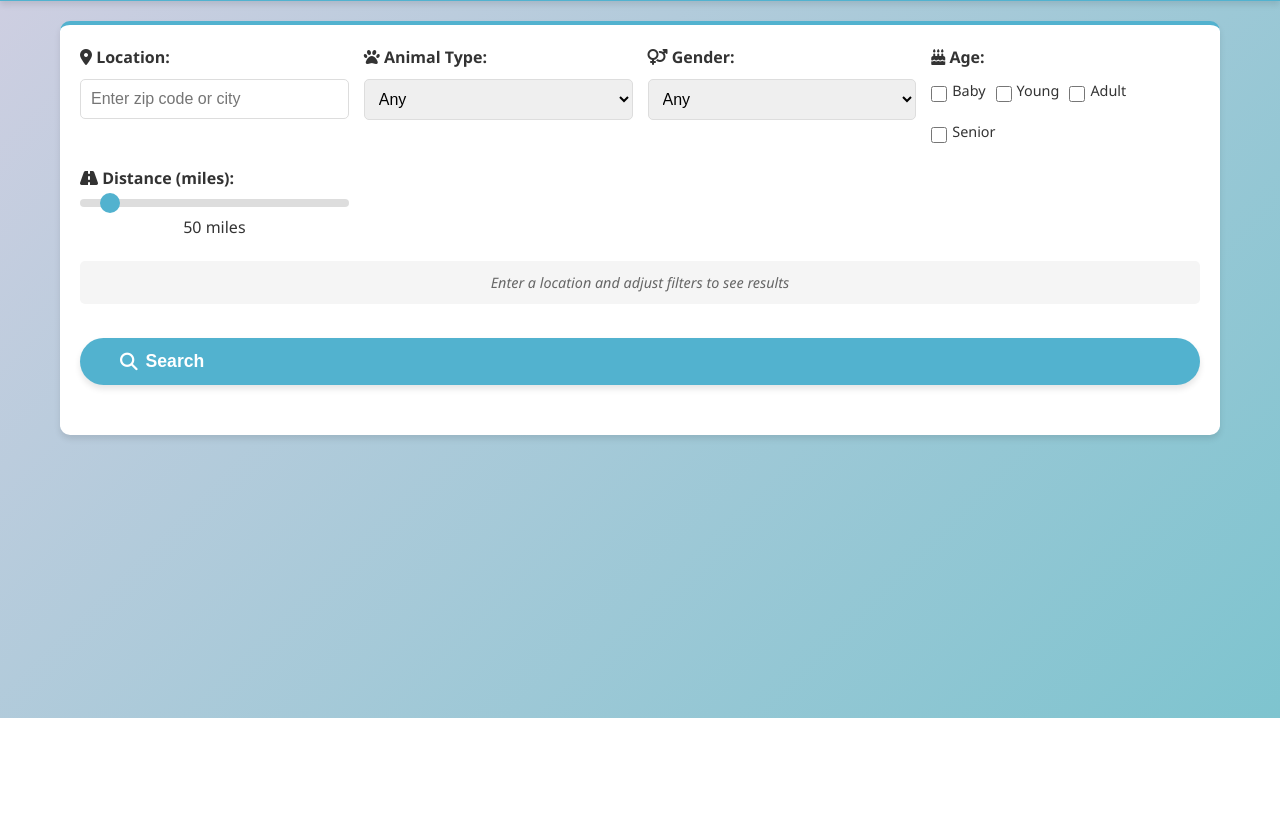
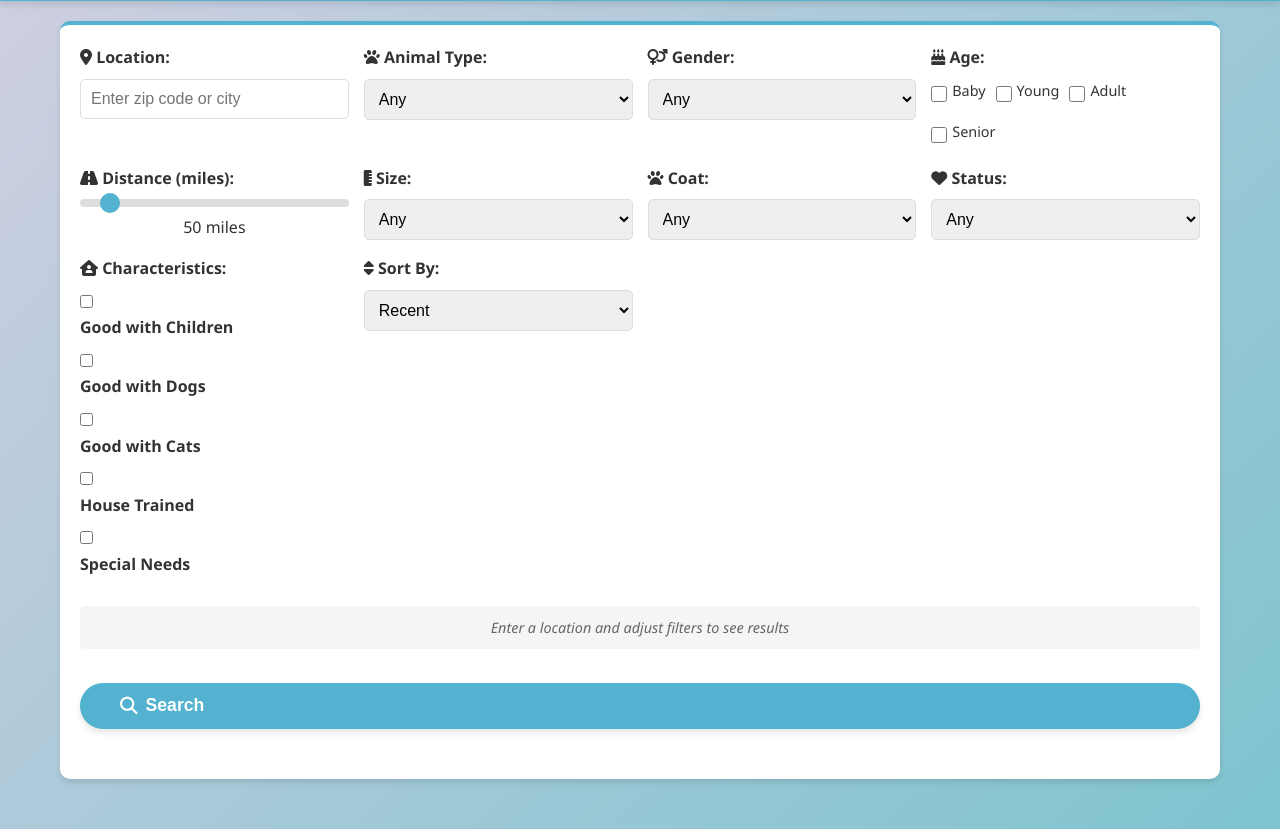
Before and after one commit to jasonhand/pspsps, a website: page index.html in a window 1280 px wide. Shown: the part 82-911 px from the top of the page. Before the commit the page ends 800 px from the top, so only its background shows below. Drawn offline with Linux system fonts and the light colour scheme.

Commit message:
New filters

```diff
--- a/index.html
+++ b/index.html
@@ -85,6 +85,75 @@
                         </div>
                     </div>
                 </div>
+                <div class="dropdown">
+                    <label for="size"><i class="fas fa-ruler-vertical"></i> Size:</label>
+                    <select id="size" name="size">
+                        <option value="">Any</option>
+                        <option value="small">Small</option>
+                        <option value="medium">Medium</option>
+                        <option value="large">Large</option>
+                        <option value="xlarge">Extra Large</option>
+                    </select>
+                </div>
+
+                <div class="dropdown">
+                    <label for="coat"><i class="fas fa-paw"></i> Coat:</label>
+                    <select id="coat" name="coat">
+                        <option value="">Any</option>
+                        <option value="short">Short</option>
+                        <option value="medium">Medium</option>
+                        <option value="long">Long</option>
+                        <option value="wire">Wire</option>
+                        <option value="hairless">Hairless</option>
+                        <option value="curly">Curly</option>
+                    </select>
+                </div>
+
+                <div class="dropdown">
+                    <label for="status"><i class="fas fa-heart"></i> Status:</label>
+                    <select id="status" name="status">
+                        <option value="">Any</option>
+                        <option value="adoptable">Adoptable</option>
+                        <option value="adopted">Adopted</option>
+                    </select>
+                </div>
+
+                <div class="dropdown">
+                    <label><i class="fas fa-house-user"></i> Characteristics:</label>
+                    <div class="checkbox-group">
+                        <div class="checkbox-item">
+                            <input type="checkbox" id="good_with_children" name="good_with_children" value="true">
+                            <label for="good_with_children">Good with Children</label>
+                        </div>
+                        <div class="checkbox-item">
+                            <input type="checkbox" id="good_with_dogs" name="good_with_dogs" value="true">
+                            <label for="good_with_dogs">Good with Dogs</label>
+                        </div>
+                        <div class="checkbox-item">
+                            <input type="checkbox" id="good_with_cats" name="good_with_cats" value="true">
+                            <label for="good_with_cats">Good with Cats</label>
+                        </div>
+                        <div class="checkbox-item">
+                            <input type="checkbox" id="house_trained" name="house_trained" value="true">
+                            <label for="house_trained">House Trained</label>
+                        </div>
+                        <div class="checkbox-item">
+                            <input type="checkbox" id="special_needs" name="special_needs" value="true">
+                            <label for="special_needs">Special Needs</label>
+                        </div>
+                    </div>
+                </div>
+
+                <div class="dropdown">
+                    <label for="sort"><i class="fas fa-sort"></i> Sort By:</label>
+                    <select id="sort" name="sort">
+                        <option value="recent">Recent</option>
+                        <option value="-recent">Oldest</option>
+                        <option value="distance">Nearest</option>
+                        <option value="-distance">Furthest</option>
+                        <option value="random">Random</option>
+                    </select>
+                </div>
             </div>
 
             <p class="search-hint">Enter a location and adjust filters to see results</p>
```
